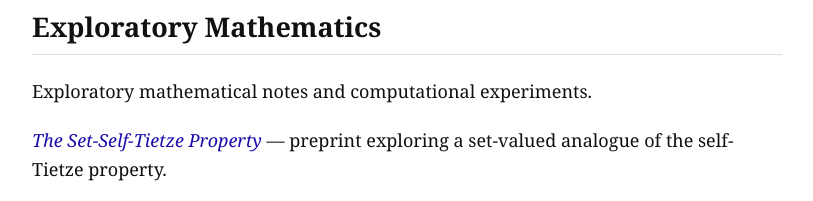
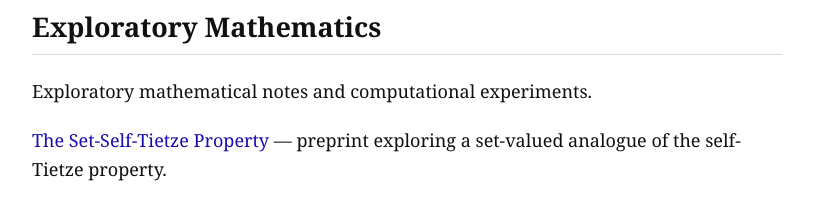
Before and after one commit to andrewwood-maths/andrewwood-maths.github.io, a plain HTML site: page index.html in a window 1280 px wide. Shown: the part 4620-4821 px from the top of the page, without its empty margins (233-1046 px from the left). Drawn offline with Linux system fonts and the light colour scheme.

Commit message:
Update index.html

```diff
--- a/index.html
+++ b/index.html
@@ -287,7 +287,7 @@ Exploratory mathematical notes and computational experiments.
 
 <p>
 <a href="https://arxiv.org/abs/2603.14404">
-<i>The Set-Self-Tietze Property</i></a> — preprint exploring a set-valued analogue of the self-Tietze property.
+The Set-Self-Tietze Property</a> — preprint exploring a set-valued analogue of the self-Tietze property.
 </p>
 
 <p>
```
